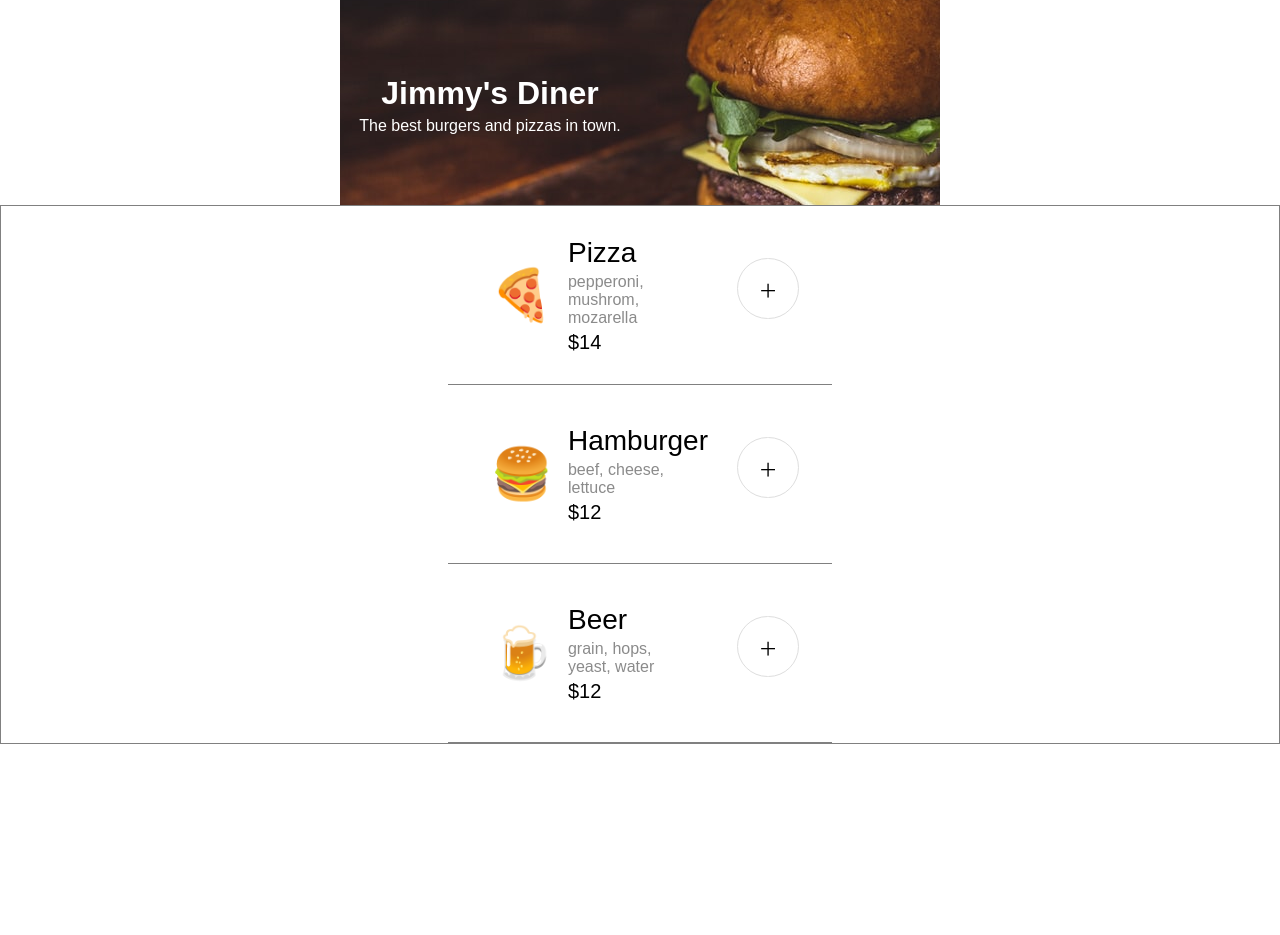
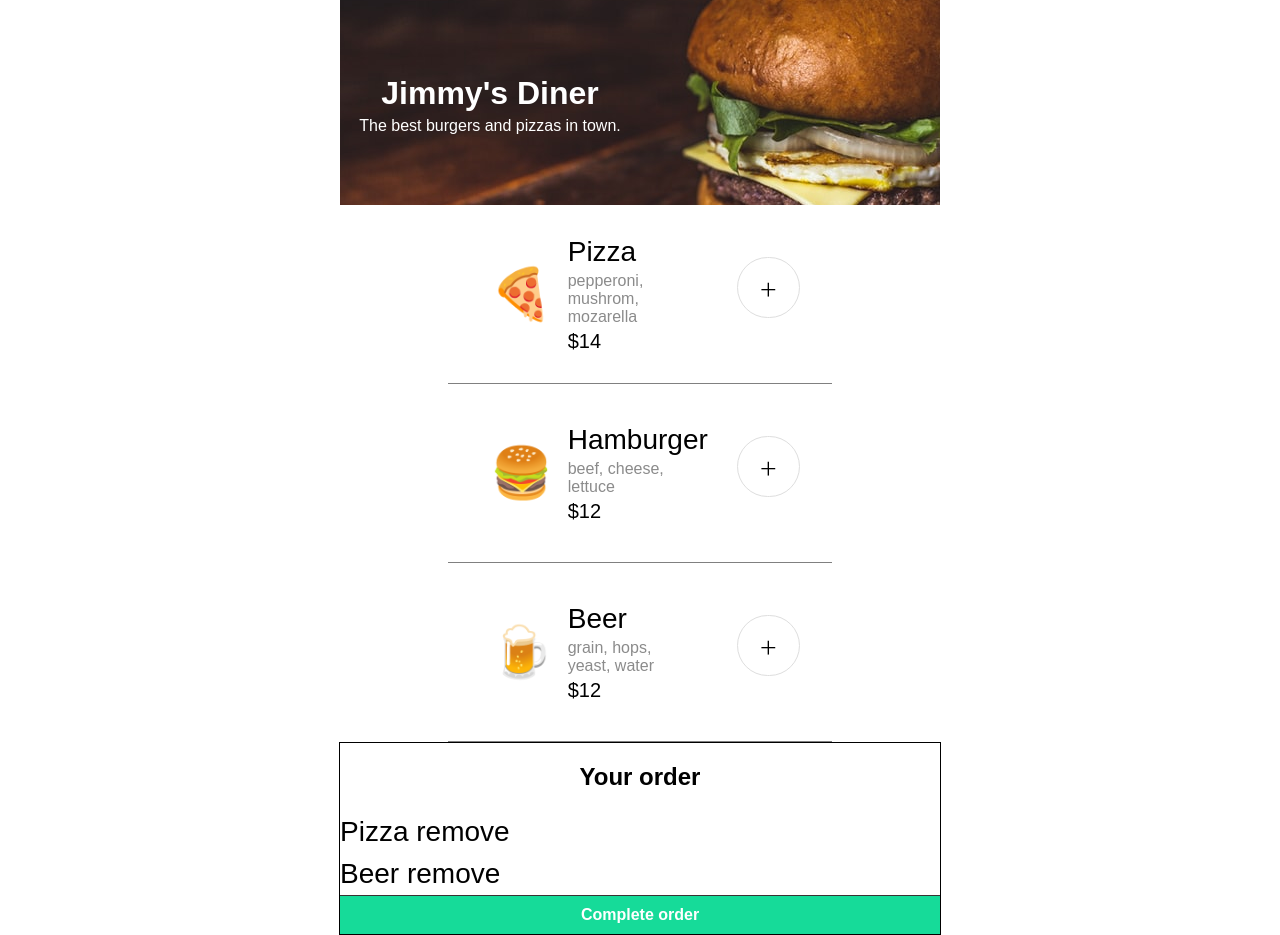
Before and after one commit to IsahiRea/restaurant, a website built with Vite: page index.html in a window 1280 px wide. Before the commit the page ends 800 px from the top, so only its background shows below. Built offline with nearby package versions, Linux system fonts and the light colour scheme; a web font is replaced by a local one.

Commit message:
Started Order Section

```diff
--- a/index.css
+++ b/index.css
@@ -38,7 +38,6 @@ header {
     flex-direction: column;
     justify-content: center;
     align-items: center;
-    border: 1px solid grey;
 }
 
 .choice {
@@ -102,3 +101,35 @@ header {
     color: white;
     cursor: pointer;
 }
+
+
+/* Order Styling */
+.order {
+    width: 600px;
+    margin: 0 auto;
+
+    border: 1px solid black;
+}
+
+.order-items-container {
+    display: flex;
+    flex-direction: column;
+    justify-content: center;
+    align-items: start;
+    border-bottom: 1px solid #393333;
+}
+
+.item {
+    font-size: 28px;
+    margin: 5px 0px;
+}
+
+.order-btn {
+    background: #16DB99;
+    border: none;
+    width: 100%;
+    padding: 10px 0px;
+    font-size: 1rem;
+    color: #FFFFFF;
+    font-weight: 700;
+}
--- a/index.html
+++ b/index.html
@@ -16,6 +16,15 @@
 
         <main id="content"></main>
 
+        <section class="order">
+            <h2>Your order</h2>
+            <div class="order-items-container">
+                <p class="item">Pizza <span class="remove-item">remove</span></p>
+                <p class="item">Beer <span class="remove-item">remove</span></p>
+            </div>
+            <button class="order-btn">Complete order</button>
+        </section>
+
         <footer class="price-details"></footer>
 
 	    <script src="data.js"></script>
```
